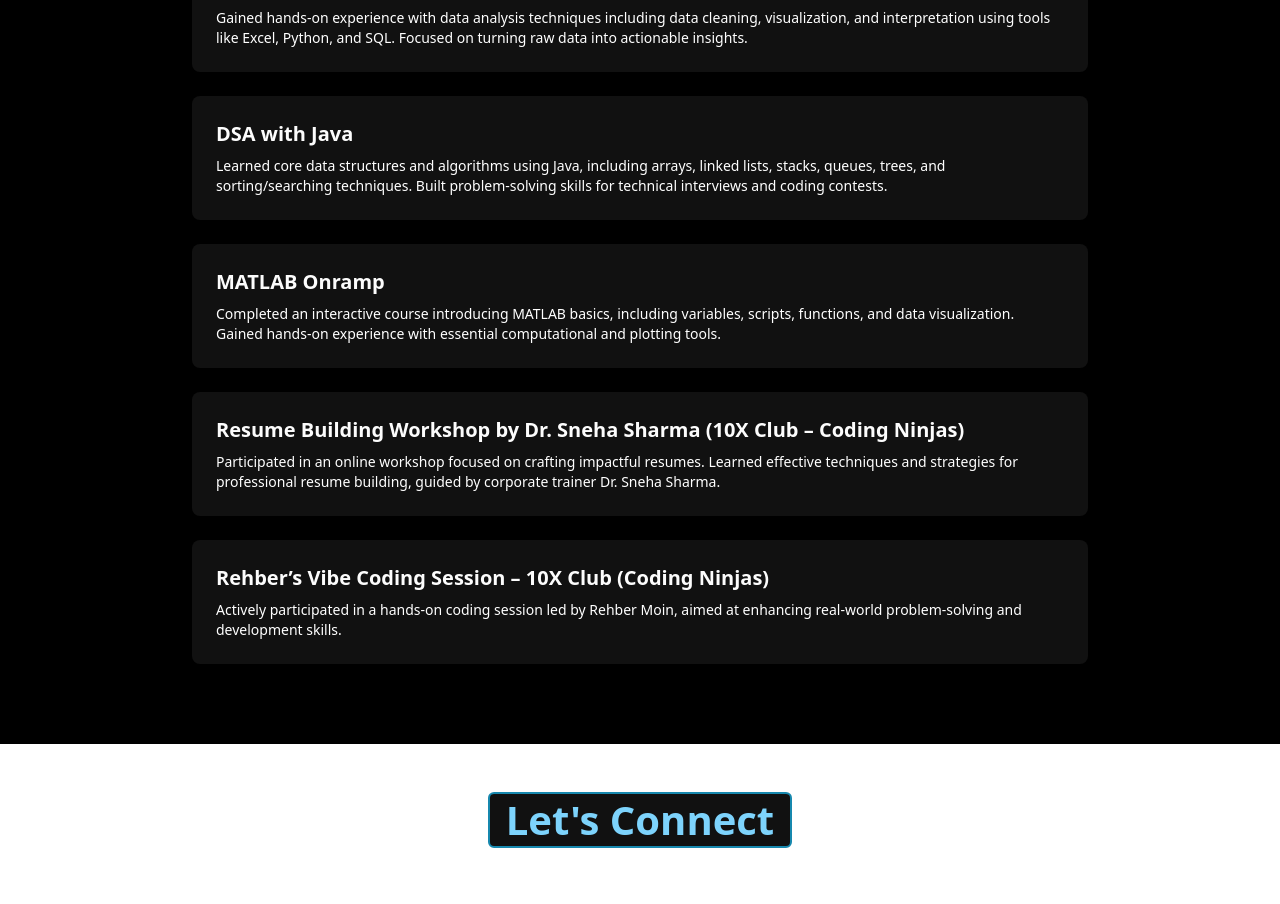
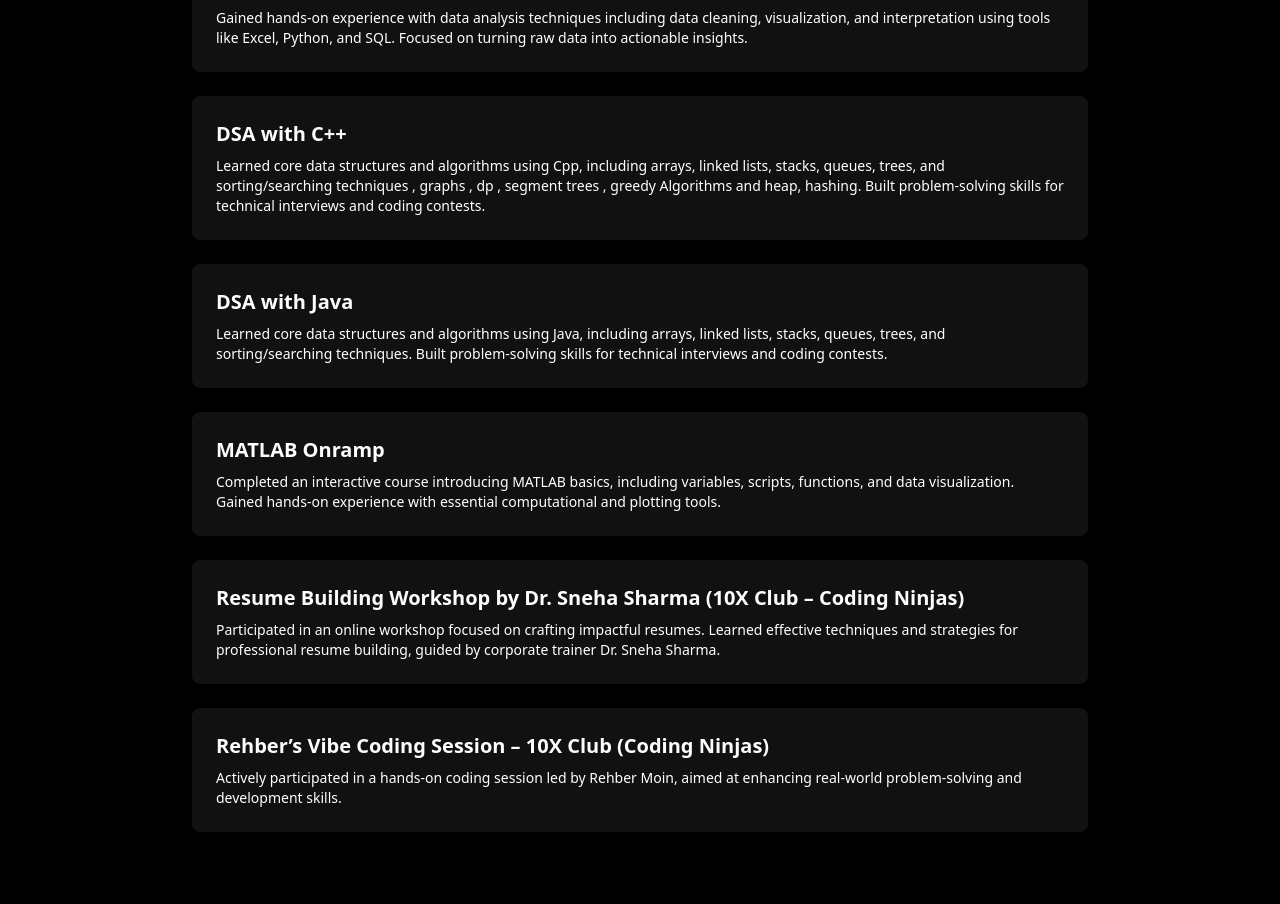
Before and after one commit to Arbaj-coder/portfolio-arbaj, a React (Vite) app: page / in a window 1280 px wide. Shown: the part 1784-2688 px from the top of the page. Built offline with nearby package versions, Linux system fonts and the light colour scheme; no server answers.

Commit message:
Update Certificate.jsx

```diff
--- a/src/components/Certificate.jsx
+++ b/src/components/Certificate.jsx
@@ -10,6 +10,11 @@ const certificates = [
     name: "Data Analytic",
     description: "Gained hands-on experience with data analysis techniques including data cleaning, visualization, and interpretation using tools like Excel, Python, and SQL. Focused on turning raw data into actionable insights.",
     link: "https://drive.google.com/file/d/1_qhnQAOFx_AxF8_D89MF75Yjc38K_kmO/view?usp=drive_link",
+  },
+    {
+    name: "DSA with C++",
+    description: "Learned core data structures and algorithms using Cpp, including arrays, linked lists, stacks, queues, trees, and sorting/searching techniques , graphs , dp , segment trees , greedy Algorithms and heap, hashing. Built problem-solving skills for technical interviews and coding contests.",
+    link: "https://drive.google.com/file/d/1sJK5BdCsMuecjMG0T1uL57aEKRghLMK4/view?usp=drive_link",
   },
   {
     name: "DSA with Java",
```
